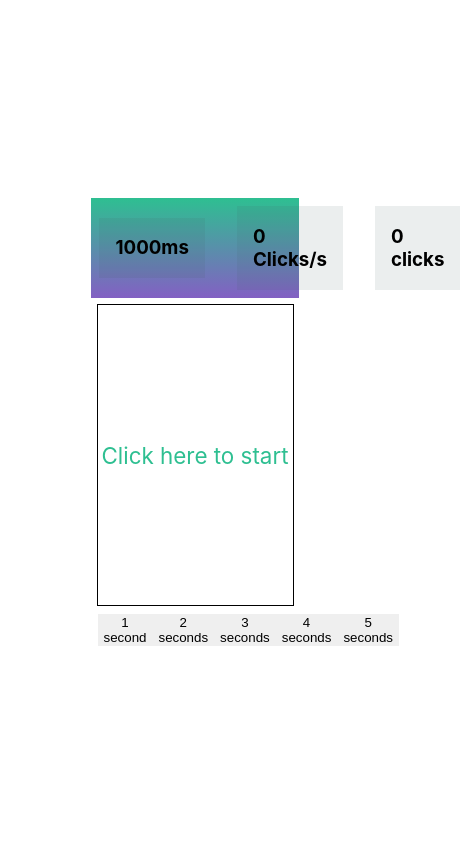
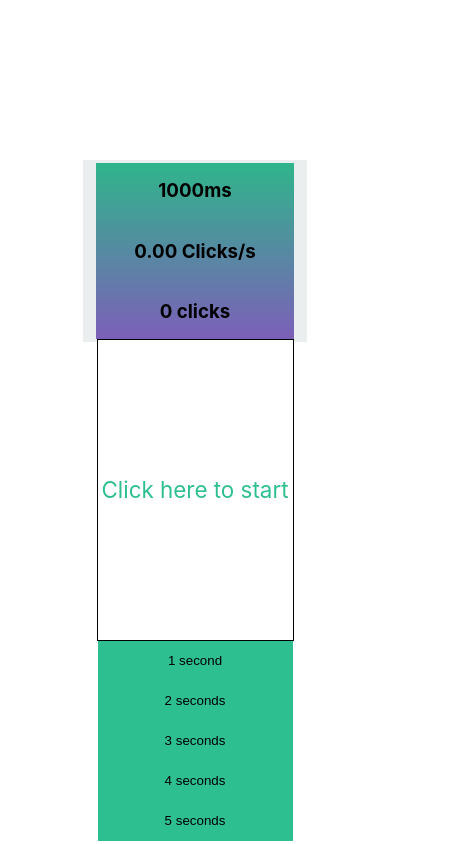
Before and after one commit to AxiE1337/clicker-reaction-app, a React (Create React App) app: page / in a window 390 px wide. Shown: the whole page, 460 px wide, since content can reach past the window. Built offline with nearby package versions, Linux system fonts and the light colour scheme.

Commit message:
added mobile responsiveness

```diff
--- a/src/App.css
+++ b/src/App.css
@@ -18,6 +18,7 @@
     display: flex;
     justify-content: center;
     align-items: center;
+    background-color: white;
     border: solid 1px rgb(0, 0, 0);
     width: 50vw;
     min-height: 300px;
@@ -80,15 +81,33 @@
 }
 
 .select {
-    display: flex;
-    justify-content: space-between;
+    display: grid;
+    grid-template-columns: 1fr 1fr 1fr 1fr 1fr;
+    grid-template-rows: 1fr;
     margin-top: 2%;
+    height: 40px;
     width: 50vw;
 }
 
-.select .select-btns {
+.select-btns {
+    padding: 10px;
+    width: 100%;
+    background-color: #2ebf91;
+    border: none;
+    animation: selectAmin 0.8s ease-in-out;
+    transition: 0.3s ease-in-out;
+}
 
-    border: none;
+.select-btns:hover {
+    background-color: #59c2a1;
+}
+
+@keyframes selectAmin {
+
+    0% {
+        z-index: -10;
+        transform: translateY(-50px);
+    }
 }
 
 @keyframes restartBtnAmin {
@@ -99,3 +118,49 @@
         width: 100%;
     }
 }
+
+@media only screen and (max-width:800px) {
+    .clicker-container .stats {
+        display: flex;
+        flex-direction: column;
+        justify-content: center;
+        align-items: center;
+        text-align: center;
+        width: 49vw;
+        height: 18vh;
+        gap: 0em;
+        padding: 0.3em;
+        margin-bottom: 0.4em;
+    }
+    .select {
+        grid-template-columns: 1fr 1fr 1fr;
+        grid-template-rows: 1fr 1fr;
+    }
+    .select-btns {
+        height: 4em;
+    }
+}
+
+@media only screen and (max-width:490px) {
+    .clicker-container {
+        display: flex;
+        flex-direction: column;
+    }
+    .clicker-container .stats {
+        padding: 0.2em;
+        margin-bottom: 0em;
+        height: 20vh;
+    }
+    .select {
+        grid-template-columns: 1fr;
+        grid-template-rows: 1fr 1fr 1fr 1fr 1fr;
+        margin-top: 0%;
+    }
+    .select-btns {
+        animation: selectAmin;
+        height: 3em;
+    }
+    .clicker-container .restartBtn {
+        margin-bottom: 0em;
+    }
+}
--- a/src/components/Clicker.jsx
+++ b/src/components/Clicker.jsx
@@ -16,7 +16,7 @@ function Clicker() {
     }, [seconds])
 
     useEffect(() => {
-        setClicksPerSec(clicksPerSec = (clicks - 1) / seconds)
+        setClicksPerSec(clicksPerSec = parseFloat((clicks - 1) / seconds).toFixed(2))
     }, [countDown])
 
     function clicksFunc () {
```
